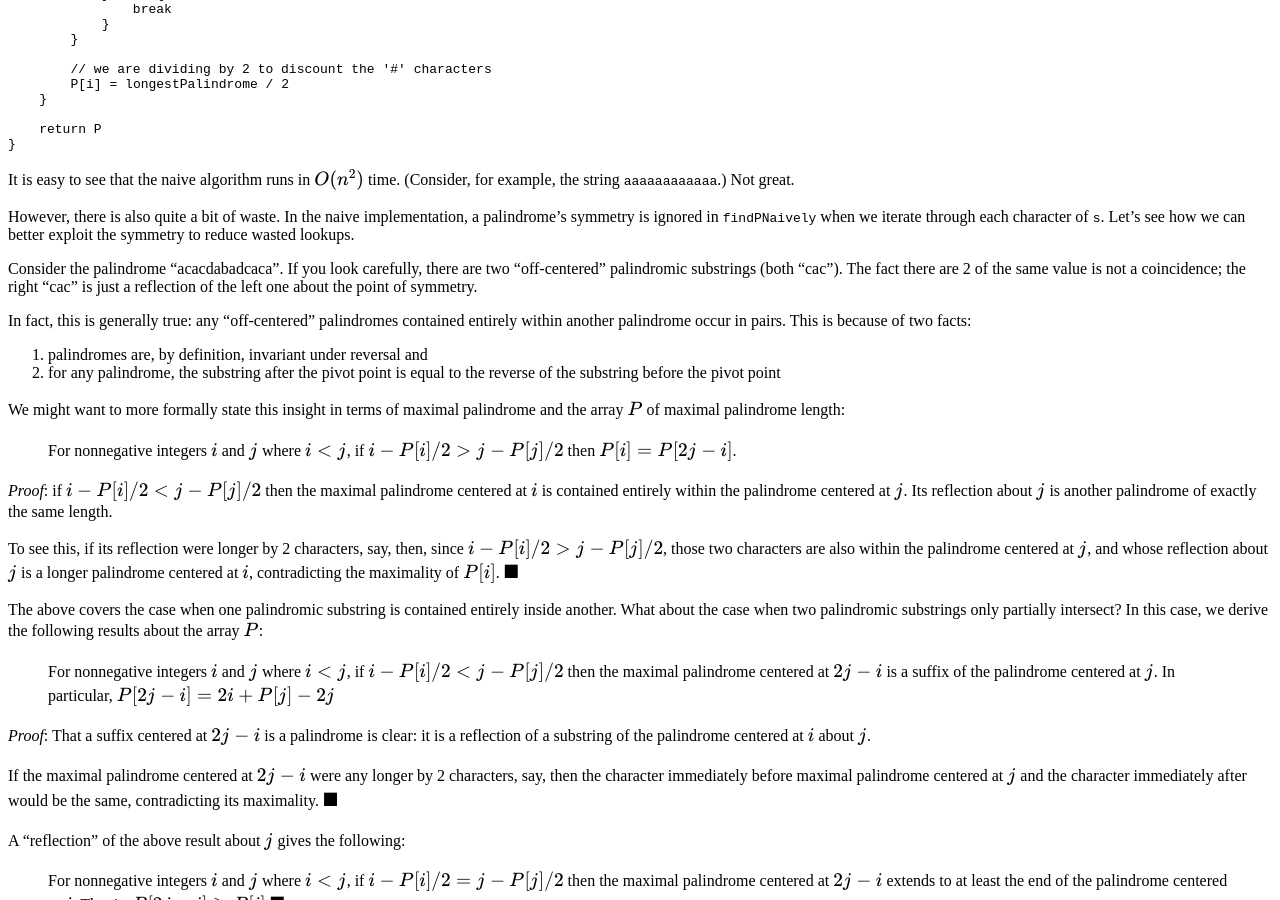
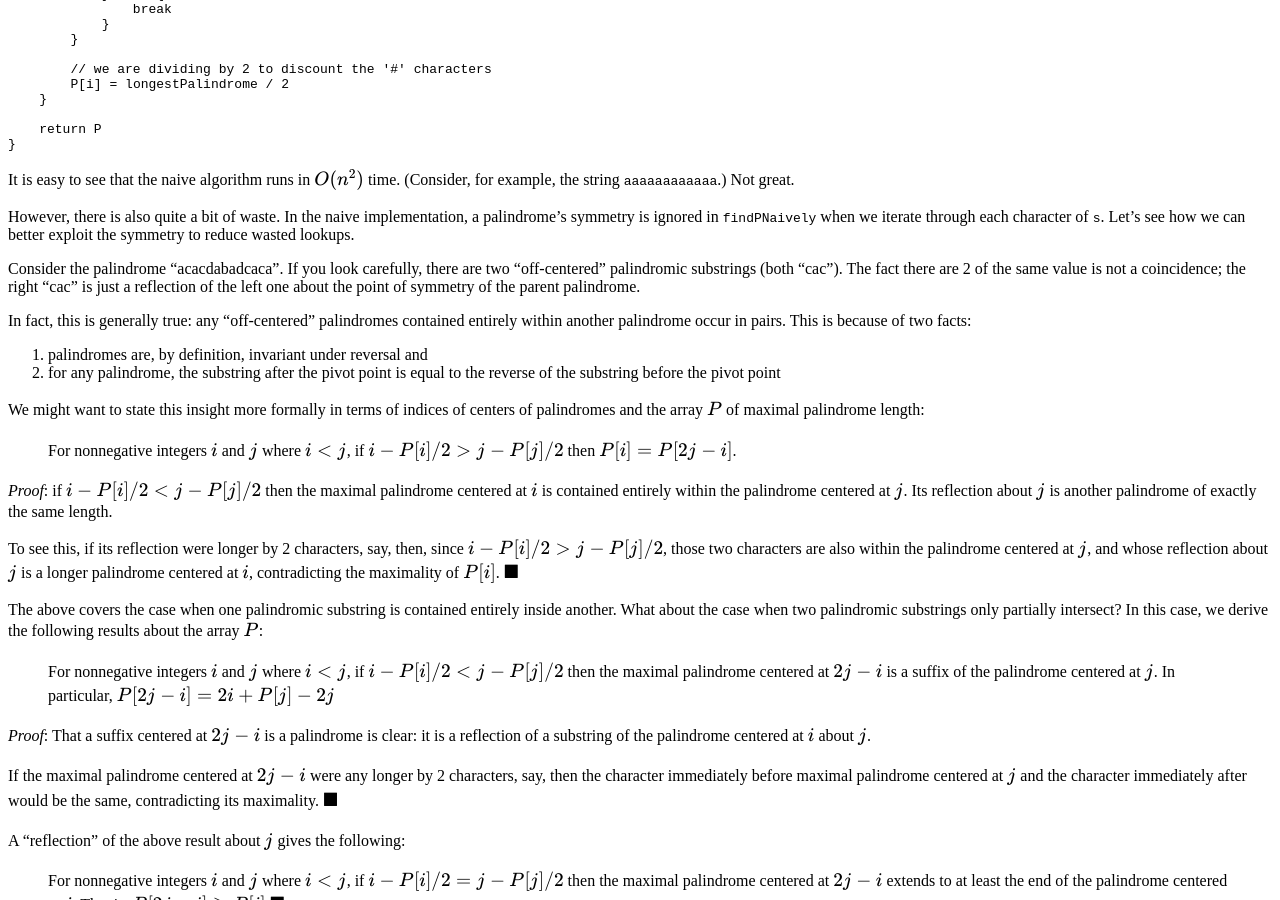
Before and after one commit to ichinco/math_notes, a Jekyll site: the page built from _posts/2020-04-05-string-algo-manachers.md, in a window 1280 px wide and 900 px high, scrolled down 2045 px. Built offline with Jekyll 4.4.1, drawn with Linux system fonts in a browser that asks for light colours; nearby versions of some CDN libraries.

Commit message:
clarifies exposition

```diff
--- a/_posts/2020-04-05-string-algo-manachers.md
+++ b/_posts/2020-04-05-string-algo-manachers.md
@@ -182,7 +182,7 @@ Consider the palindrome "acacdabadcaca". If you look carefully, there
 are two "off-centered" palindromic substrings (both "cac"). The fact there
 are 2 of the same value is not
 a coincidence; the right "cac" is just a reflection of the
-left one about the point of symmetry.
+left one about the point of symmetry of the parent palindrome.
 
 In fact, this is generally true: any "off-centered" palindromes
 contained entirely within another palindrome occur in pairs. This
@@ -192,8 +192,9 @@ is because of two facts:
 2. for any palindrome, the substring after the pivot point is equal
    to the reverse of the substring before the pivot point
 
-We might want to more formally state this insight in terms of
-maximal palindrome and the array {{im}}P{{mi}} of maximal palindrome length:
+We might want to state this insight more formally in terms of
+indices of centers of palindromes and the array {{im}}P{{mi}} of
+maximal palindrome length:
 
 > For nonnegative integers {{im}}i{{mi}} and {{im}}j{{mi}} where
 {{im}}i < j{{mi}}, if {{im}}i - P[i]/2 > j - P[j]/2{{mi}} then
```
